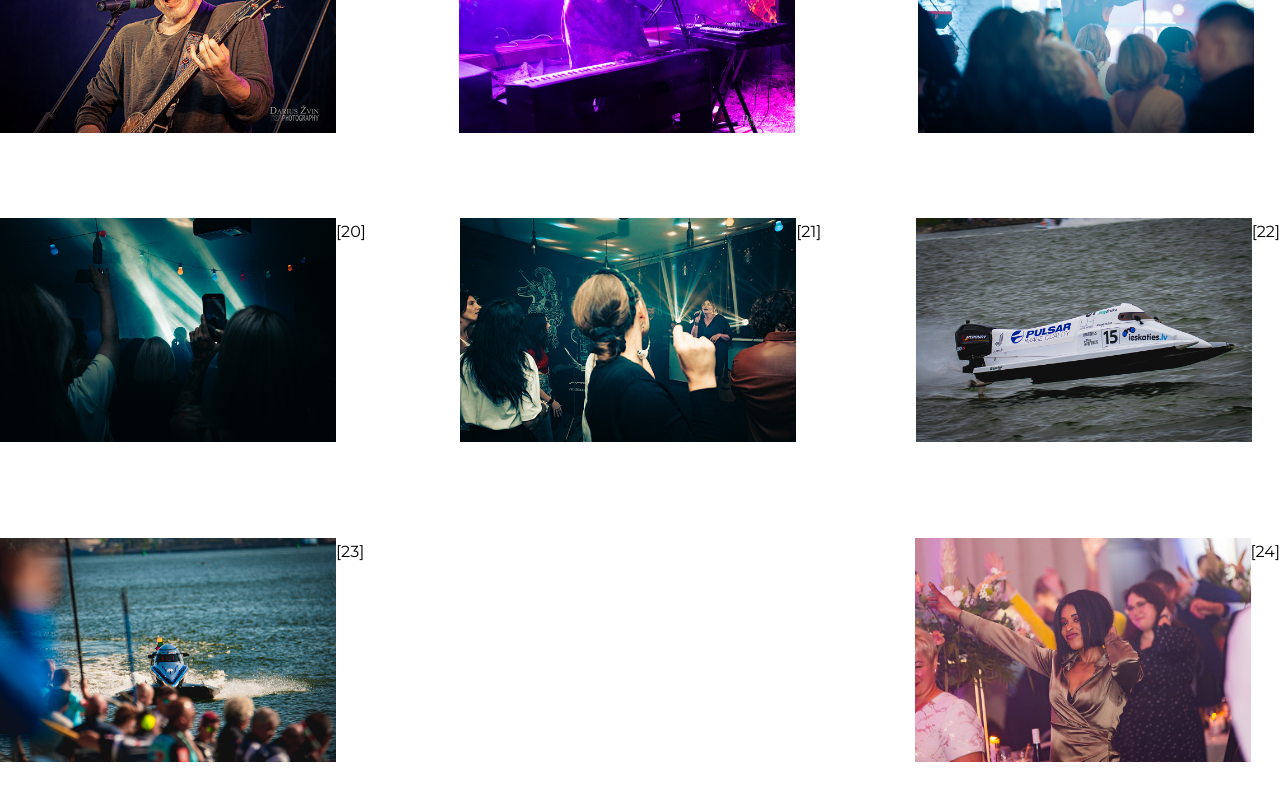
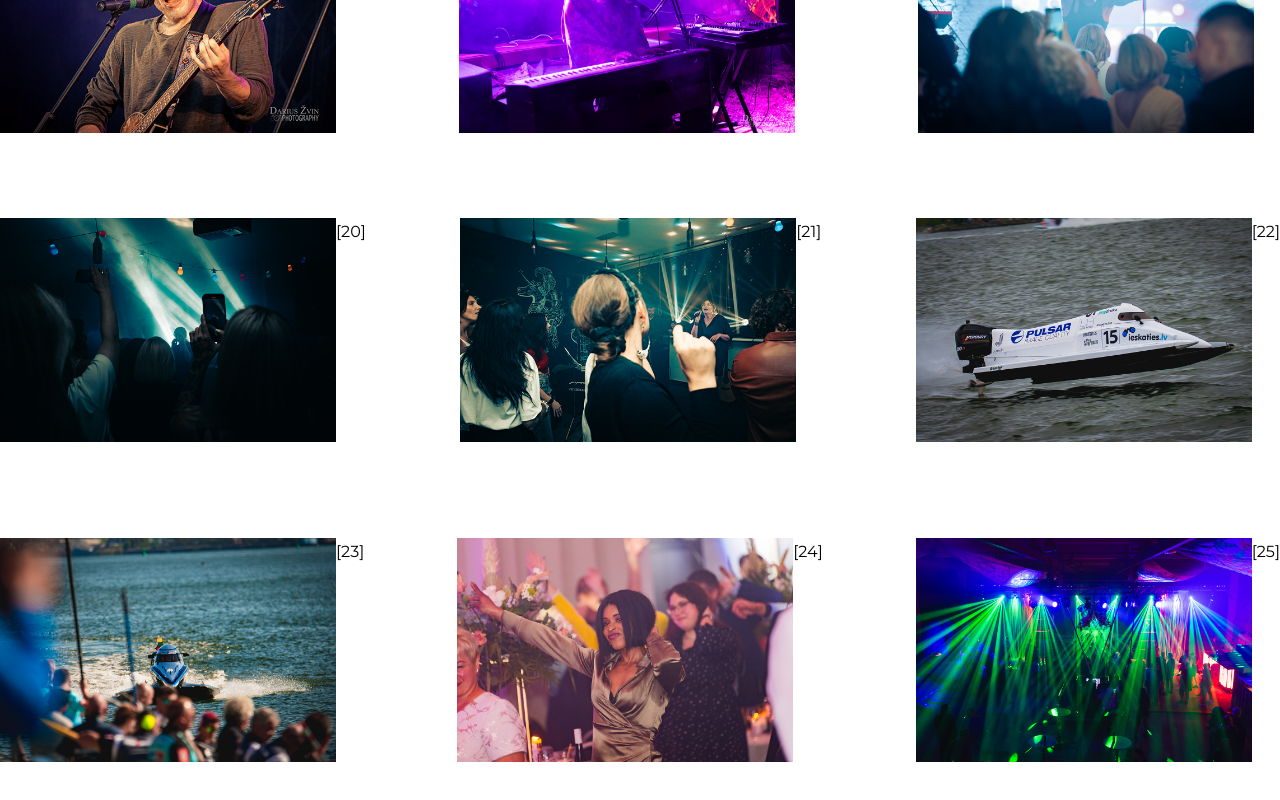
Before and after one commit to DeivisMon/photography_portfolio, a React (Vite) app: page / in a window 1280 px wide. Shown: the part 1844-2644 px from the top of the page. Built offline with nearby package versions, Linux system fonts and the light colour scheme.

Commit message:
gal kazkas.

```diff
--- a/src/components/WorkGallery.jsx
+++ b/src/components/WorkGallery.jsx
@@ -172,7 +172,7 @@ export default function WorkGallery() {
           </div>
         </h2>
       </div>
-      <div className="text-black">555</div>
+
       {/* Projects */}
       <div className="grid grid-cols-[200px_minmax(900px,_1fr)_100px] gap-4">
         <div className="flex flex-col items-center gap-[20em]"
@@ -187,7 +187,7 @@ export default function WorkGallery() {
               <div className="flex flex-col gap-4 min-h-screen">
                 {groupedImages[projectName]?.map((img, j) => (
                   <div
-                    className="flex-1 max-w-[300px] min-w-[300px] shadow-md min-h-[300px] shadow-black cursor-pointer hover:scale-103 transition-all duration-300 ease-[cubic-bezier(0.37, 0, 0.63, 1] hover:shadow-xl"
+                    className="flex-1 max-w-[300px] min-w-[300px] min-h-[300px] cursor-pointer hover:scale-103 transition-all duration-300 ease-[cubic-bezier(0.37, 0, 0.63, 1] hover:shadow-xl"
                     key={j}
                   >
                     <img
@@ -254,12 +254,11 @@ export default function WorkGallery() {
             ref={imgRef}
             src={previewSrc}
             alt="Preview"
-            className="max-w-full max-h-full object-contain shadow-md shadow-black"
+            className="max-w-full max-h-full object-contain"
             onLoad={handleImageLoad}
           />
         </motion.div>
       </div>
-      <div className="bg-gray-800 absolute bottom-0 z-[100] w-full h-[350px]">ass</div>
     </>
   );
 }
--- a/src/components/ui/IndexGallery.jsx
+++ b/src/components/ui/IndexGallery.jsx
@@ -25,7 +25,7 @@ export default function IndexGallery() {
   //     (prev - 1 + images.slice(5, 29).length) % images.slice(5, 29).length
   //   );
 
-  const displayedImages = images.slice(5, 29);
+  const displayedImages = images.slice(5, 30);
 
   // Calculate image positions relative to viewport center
   useEffect(() => {
@@ -70,7 +70,7 @@ export default function IndexGallery() {
 
     const direction = position.isLeftSide ? -1 : 1;
     const baseDistance = Math.abs(position.distanceFromCenter);
-    const partingDistance = Math.max(200, baseDistance * 0.5);
+    const partingDistance = Math.max(100, baseDistance * 1);
 
     if (isClosing) {
       // Closing animation - images return from their parted positions
@@ -89,7 +89,7 @@ export default function IndexGallery() {
         x: direction * partingDistance,
         opacity: 0,
         transition: {
-          duration: 0.5,
+          duration: 0.6,
           ease: easeInOut,
           delay: Math.abs(position.distanceFromCenter) / 6000
         }
@@ -152,13 +152,15 @@ export default function IndexGallery() {
     }
   };
 
-  const isSelected = selectedIndex !== null;
-
   return (
-    <div
+    <Motion.div
       ref={containerRef}
       className="relative max-w-[1800px] flex flex-wrap justify-between items-center items-start gap-x-4 gap-y-16"
       style={{ marginTop: "100px", marginBottom: "100px" }}
+      initial={{ opacity: 0, scale: 5, y: -200, }}
+      animate={{ opacity: 1, scale: 1, y: 0, }}
+      exit={{ opacity: 0, scale: 0.8, y: -200, }}
+      transition={{ duration: 1, ease: easeInOut }}
     >
       {displayedImages.map((image, i) => {
         const isSelected = selectedIndex === i;
@@ -203,8 +205,14 @@ export default function IndexGallery() {
             />
 
             <div className="flex flex-col items-center">
-              <div className={`${
-                  isSelected ? 'hidden' : 'flex'}`}>[{i + 1}]</div>
+              <Motion.div
+                className={`${
+                  isSelected ? 'hidden' : 'flex'}`}
+                   initial={{ opacity: 0 }}
+                  animate={{ opacity: 1 }}
+                  transition={{ duration: 0.4,delay: 1 }}
+                  >[{i + 1}]
+                  </Motion.div>
               <div
                 className={`transition-all duration-500 ease-in-out text-sm ${
                   isSelected ? 'opacity-0' : 'opacity-0 group-hover:opacity-100'
@@ -239,9 +247,9 @@ export default function IndexGallery() {
                       handleClose();
                     }}
                     className="absolute top-0 right-6 flex items-center text-[0.6rem] text-white hover:text-red-400 transition-all duration-500 ease-in-out"
-                    initial={{ opacity: 0.8, y: -20 }}
-                    animate={{ opacity: 1, y: 0, transition: { duration: 0.3, delay: 0.4 } }}
-                    exit={{ opacity: 0, y: -20, transition: { duration: 0} }}
+                    initial={{ y: -20 }}
+                    animate={{ y: 0, transition: { duration: 0.3, delay: 0.4 } }}
+                    exit={{ y: -20, transition: { duration: 0} }}
                   >
                     [<span style={{ marginRight: "0.2rem" }}>close</span>{" "}
                     <GrClose size={8} />]
@@ -280,6 +288,6 @@ export default function IndexGallery() {
           </Motion.div>
         );
       })}
-    </div>
+    </Motion.div>
   );
 }
--- a/src/pages/Work.jsx
+++ b/src/pages/Work.jsx
@@ -11,7 +11,7 @@ export default function Work() {
         animate={{ opacity: 1, y: 0, transition: { duration: 0.3 } }}
         exit={{ opacity: 1, y: -50, transition: { duration: 0.8 } }}
       >
-        <InfiniteScrollScene />
+        <WorkGallery />
       </Motion.div>
     </PagesAnimations>
   );
```
